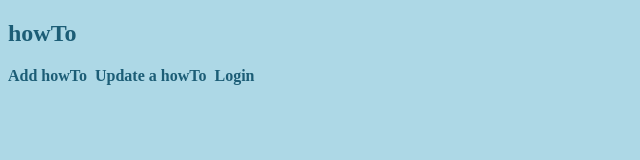
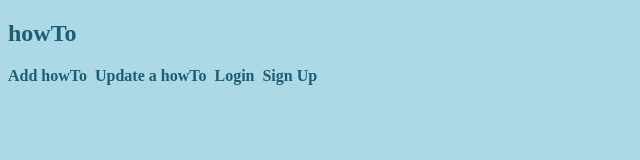
Before and after one commit to Build-How-To/Front-End, a React (Create React App) app: page / in a window 1280 px wide. Shown: the top 160 px of the page, without its empty margins (0-640 px from the left). Built offline with nearby package versions, Linux system fonts and the light colour scheme; no server answers.

Commit message:
update navbar

```diff
--- a/src/App.js
+++ b/src/App.js
@@ -57,6 +57,7 @@ const App = (props) => {
           <NavLink exact to="/addhowtoform">Add howTo</NavLink>
           <NavLink exact to="/updatehowtoform">Update a howTo</NavLink>
           <NavLink exact to="/login">Login</NavLink>
+          <NavLink exact to="/signup">Sign Up</NavLink>
         </div>
       </nav>
 
```
